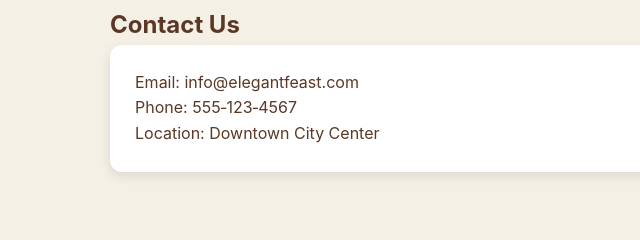
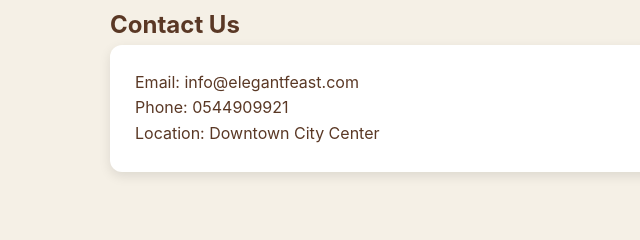
Before and after one commit to boatengedwin-design/elegantfeast, a plain HTML site: page contact.html in a window 1280 px wide. Shown: the part 216-456 px from the top of the page, 0-640 px from the left. Drawn offline with Linux system fonts and the light colour scheme.

Commit message:
Update contact.html

```diff
--- a/contact.html
+++ b/contact.html
@@ -21,7 +21,7 @@
   </nav>
 </header>
 
-<section><h2>Contact Us</h2><div class='card'><p>Email: info@elegantfeast.com<br>Phone: 555‑123‑4567<br>Location: Downtown City Center</p></div></section>
+<section><h2>Contact Us</h2><div class='card'><p>Email: info@elegantfeast.com<br>Phone: 0544909921<br>Location: Downtown City Center</p></div></section>
 
 <footer>
   <p>© 2025 Elegant Feast. All Rights Reserved.</p>
```
